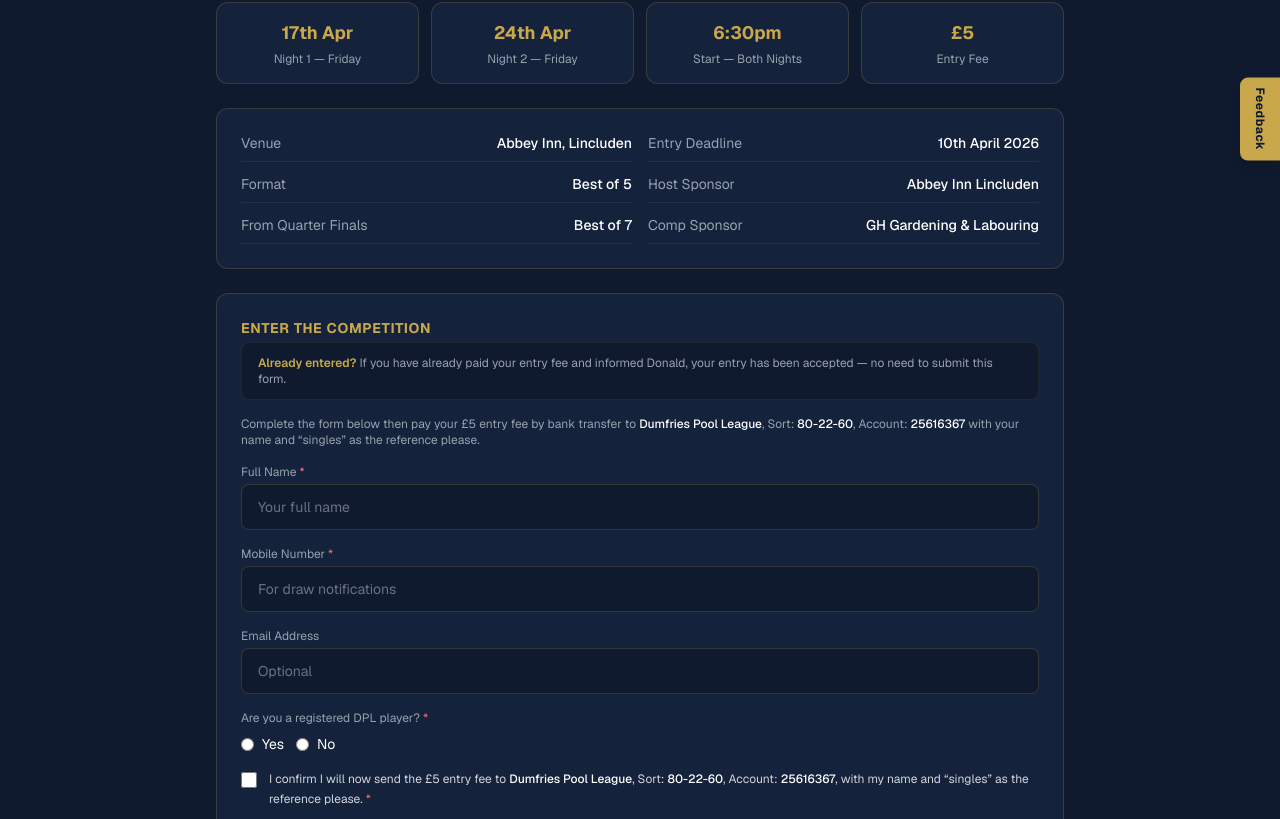
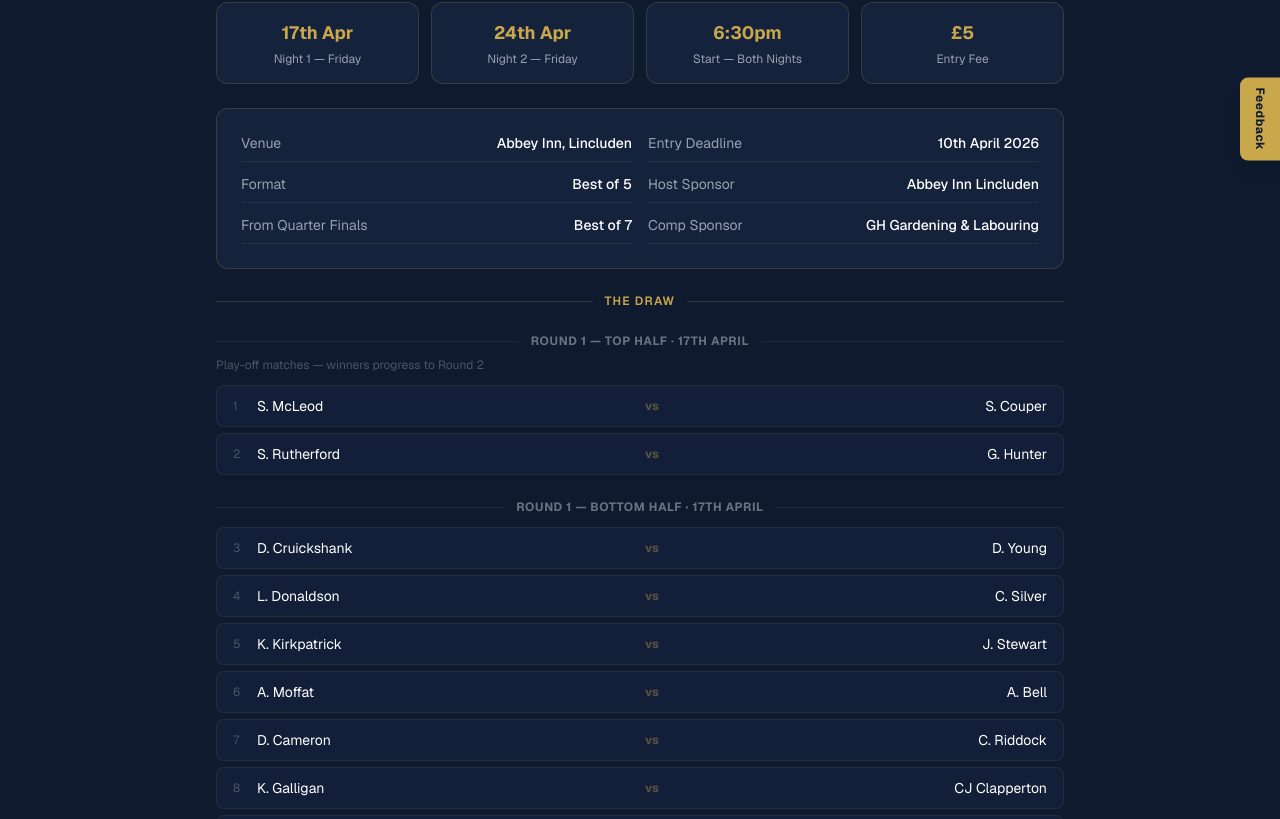
Before and after one commit to landsendsolo/dumfries-pool-league, a Next.js app: page /cup in a window 1280 px wide. Shown: the part 281-1100 px from the top of the page. Built offline with nearby package versions, Linux system fonts and the light colour scheme; no server answers.

Commit message:
Feature: Singles Competition draw added to cup page

```diff
--- a/app/cup/page.tsx
+++ b/app/cup/page.tsx
@@ -288,7 +288,123 @@ export default function LeagueCompetitionsPage() {
           </div>
         </div>
 
-        <EntryForm />
+
+      {/* Singles Draw */}
+      <div className="mb-12">
+        <div className="flex items-center gap-3 mb-6">
+          <div className="h-px flex-1 bg-gold/20" />
+          <h2 className="text-gold font-semibold text-xs uppercase tracking-widest whitespace-nowrap">The Draw</h2>
+          <div className="h-px flex-1 bg-gold/20" />
+        </div>
+
+        {/* Round 1 top half */}
+        <div className="flex items-center gap-3 mb-2">
+          <div className="h-px flex-1 bg-gold/10" />
+          <p className="text-xs font-bold text-gray-500 uppercase tracking-wider whitespace-nowrap">Round 1 — Top Half · 17th April</p>
+          <div className="h-px flex-1 bg-gold/10" />
+        </div>
+        <p className="text-xs text-gray-600 mb-3">Play-off matches — winners progress to Round 2</p>
+        <div className="space-y-1.5 mb-6">
+          {([
+            [1, "S. McLeod", "S. Couper"],
+            [2, "S. Rutherford", "G. Hunter"],
+          ] as [number, string, string][]).map(([n, h, a]) => (
+            <div key={n} className="flex items-center bg-navy-light/40 border border-gold/10 rounded-lg px-4 py-2.5">
+              <span className="text-gray-600 text-xs w-6 shrink-0">{n}</span>
+              <span className="text-white text-sm flex-1">{h}</span>
+              <span className="text-gold/40 text-xs font-bold px-3">vs</span>
+              <span className="text-white text-sm flex-1 text-right">{a}</span>
+            </div>
+          ))}
+        </div>
+
+        {/* Round 1 bottom half */}
+        <div className="flex items-center gap-3 mb-3">
+          <div className="h-px flex-1 bg-gold/10" />
+          <p className="text-xs font-bold text-gray-500 uppercase tracking-wider whitespace-nowrap">Round 1 — Bottom Half · 17th April</p>
+          <div className="h-px flex-1 bg-gold/10" />
+        </div>
+        <div className="space-y-1.5 mb-6">
+          {([
+            [3, "D. Cruickshank", "D. Young"],
+            [4, "L. Donaldson", "C. Silver"],
+            [5, "K. Kirkpatrick", "J. Stewart"],
+            [6, "A. Moffat", "A. Bell"],
+            [7, "D. Cameron", "C. Riddock"],
+            [8, "K. Galligan", "CJ Clapperton"],
+            [9, "L. Kerr", "P. Hamilton"],
+            [10, "A. Lammie Snr", "J. Kelly"],
+            [11, "J. Deelen", "O. Brown"],
+            [12, "J. Robertson", "M. Lockhart"],
+            [13, "R. Kelly", "C. Robb"],
+            [14, "D. Thom", "D. Dalgleish"],
+            [15, "R. Turley", "P. Coulter"],
+            [16, "S. Griggs", "D. Livingstone"],
+            [17, "M. Donnan", "D. Wylie"],
+            [18, "S. Kirkpatrick", "P. Prange"],
+          ] as [number, string, string][]).map(([n, h, a]) => (
+            <div key={n} className="flex items-center bg-navy-light/40 border border-gold/10 rounded-lg px-4 py-2.5">
+              <span className="text-gray-600 text-xs w-6 shrink-0">{n}</span>
+              <span className="text-white text-sm flex-1">{h}</span>
+              <span className="text-gold/40 text-xs font-bold px-3">vs</span>
+              <span className="text-white text-sm flex-1 text-right">{a}</span>
+            </div>
+          ))}
+        </div>
+
+        {/* Round 2 */}
+        <div className="flex items-center gap-3 mb-2">
+          <div className="h-px flex-1 bg-gold/10" />
+          <p className="text-xs font-bold text-gray-500 uppercase tracking-wider whitespace-nowrap">Round 2 — Byes Enter · 17th April</p>
+          <div className="h-px flex-1 bg-gold/10" />
+        </div>
+        <p className="text-xs text-gray-600 mb-3">Bye players enter — drawn against Round 1 winners</p>
+        <div className="space-y-1.5 mb-2">
+          {([
+            [19, "J. Howie", "R.A. Cooper"],
+            [20, "G. Campbell", "J. McEwan"],
+            [21, "R. Hutchison", "A. Lammie Jnr"],
+            [22, "C. Jackson", "S. Drysdale"],
+            [23, "S. Trainor", "L. McPherson"],
+            [24, "N. Maloney", "O. Bruce"],
+            [25, "A. Parker", "P. Scott"],
+            [26, "R1 winner", "R1 winner"],
+          ] as [number, string, string][]).map(([n, h, a]) => (
+            <div key={n} className={`flex items-center border rounded-lg px-4 py-2.5 ${n === 26 ? "bg-navy-light/20 border-gold/5" : "bg-navy-light/40 border-gold/10"}`}>
+              <span className="text-gray-600 text-xs w-6 shrink-0">{n}</span>
+              <span className={`text-sm flex-1 ${n === 26 ? "text-gray-500 italic" : "text-white"}`}>{h}</span>
+              <span className="text-gold/40 text-xs font-bold px-3">vs</span>
+              <span className={`text-sm flex-1 text-right ${n === 26 ? "text-gray-500 italic" : "text-white"}`}>{a}</span>
+            </div>
+          ))}
+        </div>
+        <p className="text-xs text-gray-600 mb-6">+ 8 Round 1 winners from bottom half vs bye players TBD</p>
+
+        {/* QF, SF, Final */}
+        {([
+          { label: "Quarter Finals · 24th April", slots: 4, highlight: false },
+          { label: "Semi Finals · 24th April", slots: 2, highlight: false },
+          { label: "Final · 24th April, Abbey Inn", slots: 1, highlight: true },
+        ] as { label: string; slots: number; highlight: boolean }[]).map((round) => (
+          <div key={round.label} className="mb-4">
+            <div className="flex items-center gap-3 mb-3">
+              <div className="h-px flex-1 bg-gold/10" />
+              <p className="text-xs font-bold text-gray-500 uppercase tracking-wider whitespace-nowrap">{round.label}</p>
+              <div className="h-px flex-1 bg-gold/10" />
+            </div>
+            <div className="space-y-1.5">
+              {Array.from({ length: round.slots }).map((_, i) => (
+                <div key={i} className={`flex items-center border rounded-lg px-4 py-2.5 ${round.highlight ? "bg-gold/5 border-gold/30" : "bg-navy-light/20 border-gold/5"}`}>
+                  <span className="text-gray-500 text-sm italic flex-1">TBD</span>
+                  <span className="text-gold/40 text-xs font-bold px-3">vs</span>
+                  <span className="text-gray-500 text-sm italic flex-1 text-right">TBD</span>
+                </div>
+              ))}
+            </div>
+          </div>
+        ))}
+      </div>
+      <EntryForm />
       </div>
 
       {/* ── TEAM COMPETITION — COMPLETED ── */}
--- a/reference/lessons-learned.md
+++ b/reference/lessons-learned.md
@@ -33,3 +33,13 @@
 - Claude Code — executes all commands, reads files, makes changes
 - Always get full file contents with bash cat before writing fix prompts
 - Never write prompts based on guessed file structure
+
+## Live Scores — Match Blacklist
+
+- Blacklist location: `app/api/live/route.ts` — `BLACKLISTED_MATCH_IDS` array at top of file
+- Add a match ID to the array to prevent it showing in the live feed
+- Currently blacklisted: 301883 (ghost/test match — no players), 315619 (completed cup semi-final)
+- 301873 was blacklisted during Team Competition finals (March 2026) then unblacklisted April 2026 — it is a real league match (Lochside Tavern vs Normandy A)
+- LeagueAppLive only adds a match to the live feed once scoring starts — 0-0 matches appear in feed but are valid
+- Both default and competitionid=1397 URLs return identical data — no need to fetch twice
+- Match detail pages always contain a golf handicap table at the top (Geoff Baker, Graham Audis etc) — this is a LeagueApp template, ignore it
```
